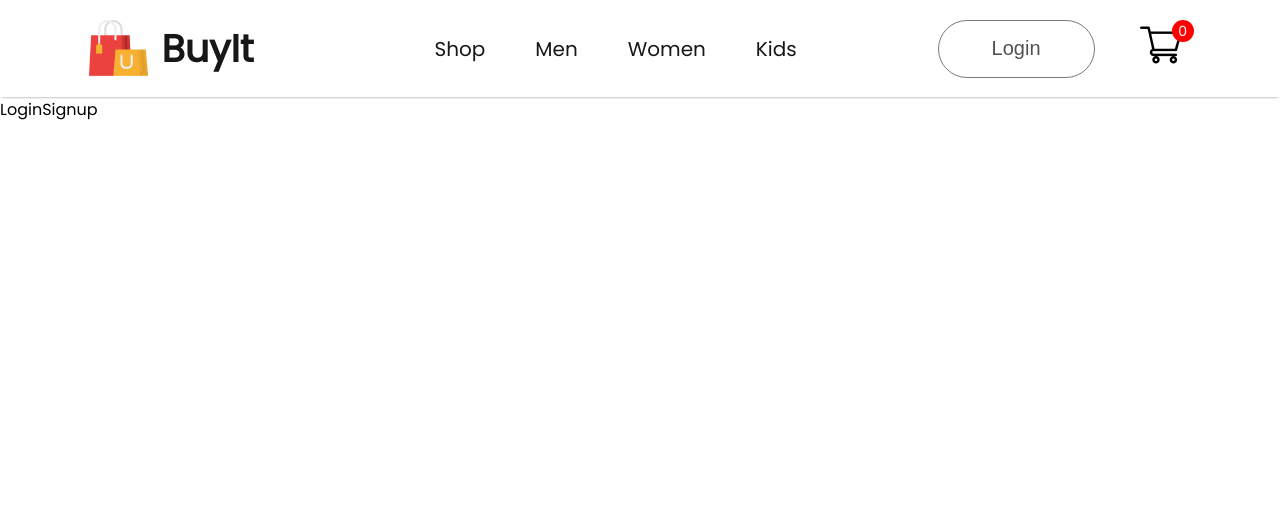
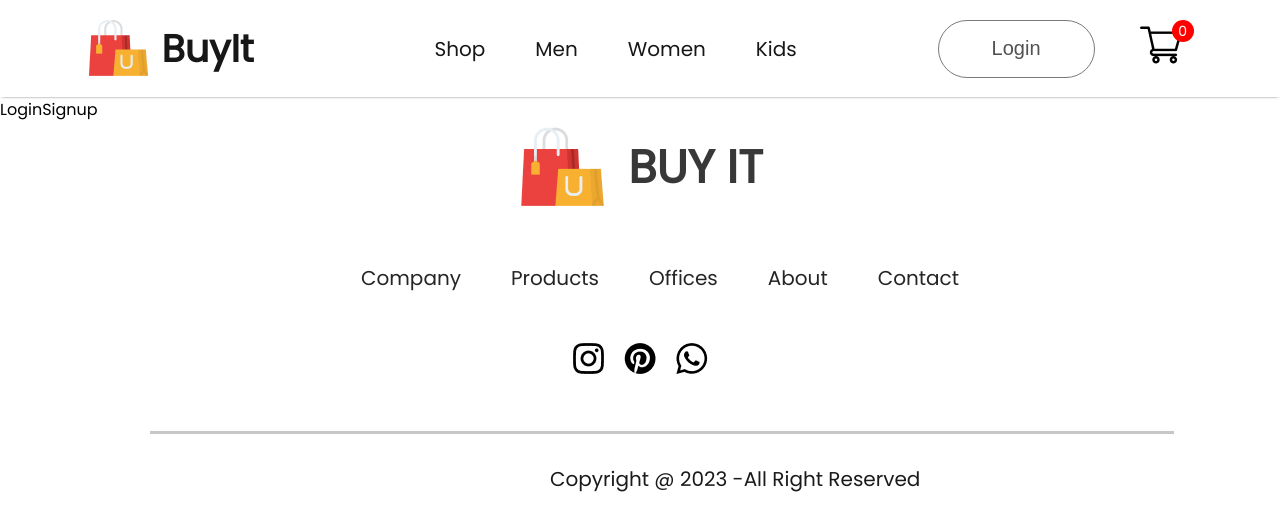
Before and after one commit to Ajay-v44/BuyIt, a React (Create React App) app in the folder frontend/: page /login in a window 1280 px wide. Shown: the top 530 px of the page. Built offline with nearby package versions, Linux system fonts and the light colour scheme.

Commit message:
footer component

```diff
--- a/frontend/src/App.js
+++ b/frontend/src/App.js
@@ -7,6 +7,7 @@
 import Product from './pages/Product';
 import Shop from './pages/Shop';
 import ShopCategory from './pages/ShopCategory';
+import Footer from './components/Footer/Footer';
 
 function App() {
   return (
@@ -24,6 +25,7 @@
           <Route path='/cart' element={<Cart />} />
           <Route path='/login' element={<LoginSignup />} />
         </Routes>
+        <Footer/>
       </Router>
     </>
   );
--- /dev/null
+++ b/frontend/src/components/Footer/Footer.css
@@ -0,0 +1,61 @@
+ .footer{
+    display: flex;
+flex-direction: column;
+justify-content: center;
+align-items: center;
+gap: 50px;
+}
+.footer-logo{
+    display: flex;
+    align-items: center;
+    gap: 20px;
+}
+.footer-logo p{
+    color: #383838;
+    font-size: 46px;
+    font-weight: 700;
+}
+.footer-links{
+    display: flex;
+    list-style: none;
+    gap: 50px;
+    color: #252525;
+    font-size: 20px;
+
+}
+.footer-links li{
+    cursor: pointer;
+}
+.footer-social-icon{
+    display: flex;
+    gap: 20px;
+}
+.footer-icons-container{
+    padding: 10px;
+    padding-bottom: 6px;
+    background: #fbfbfb;
+    border-radius:  1px solid #ebebeb;
+}
+.footer-copyright{
+    direction: flex;
+    flex-direction: column;
+    align-items: center;
+    gap: 30px;
+    width: 100%;
+    margin-bottom: 30px;
+    color: #1a1a1a;
+    font-size: 20px;
+}
+.footer-copyright hr{
+   margin-left: 150px;
+    width: 80%;
+    border: none;
+    border-right: 10px;
+    height: 3px;
+    background: #c7c7c7;
+}
+.footer-copyright p{
+    padding-top: 30px;
+    margin-left: 550px;
+    font-weight: 200;
+}
--- /dev/null
+++ b/frontend/src/components/Footer/Footer.jsx
@@ -0,0 +1,43 @@
+import React from 'react'
+import './Footer.css';
+import instagram_icon from '../Assets/instagram_icon.png'
+import pintester_icon from '../Assets/pintester_icon.png'
+import whatsapp_icon from '../Assets/whatsapp_icon.png'
+
+
+import footer_logo from '../Assets/logo_big.png';
+const Footer = () => {
+    return (
+        <div className='footer'>
+
+            <div className="footer-logo">
+                <img src={footer_logo} alt="" />
+                <p>BUY IT</p>
+            </div>
+            <ul className="footer-links">
+                <li>Company</li>
+                <li>Products</li>
+                <li>Offices</li>
+                <li>About</li>
+                <li>Contact</li>
+            </ul>
+            <div className="footer-social-icon">
+                <div className="footer-icon-container">
+                    <img src={instagram_icon} alt="" />
+                </div>
+                <div className="footer-icon-container">
+                    <img src={pintester_icon} alt="" />
+                </div>
+                <div className="footer-icon-container">
+                    <img src={whatsapp_icon} alt="" />
+                </div>
+            </div>
+            <div className="footer-copyright">
+                <hr />
+                <p>Copyright @ 2023 -All Right Reserved</p>
+            </div>
+        </div>
+    )
+}
+
+export default Footer
```
